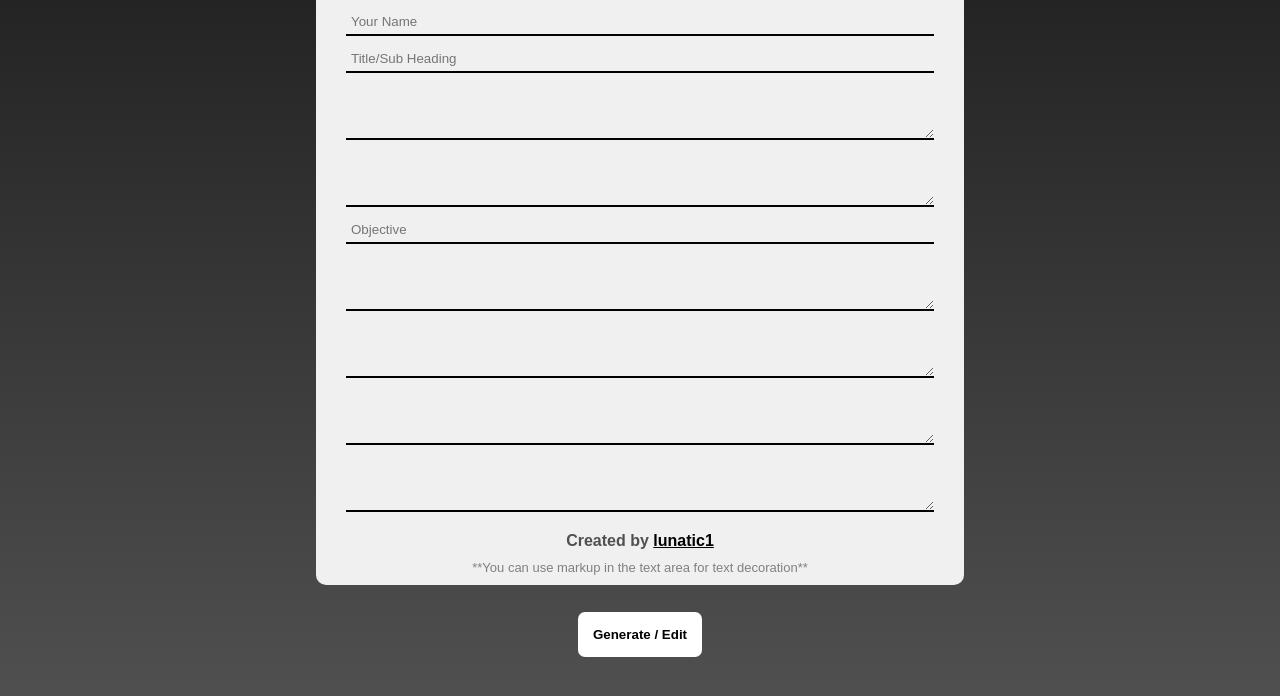
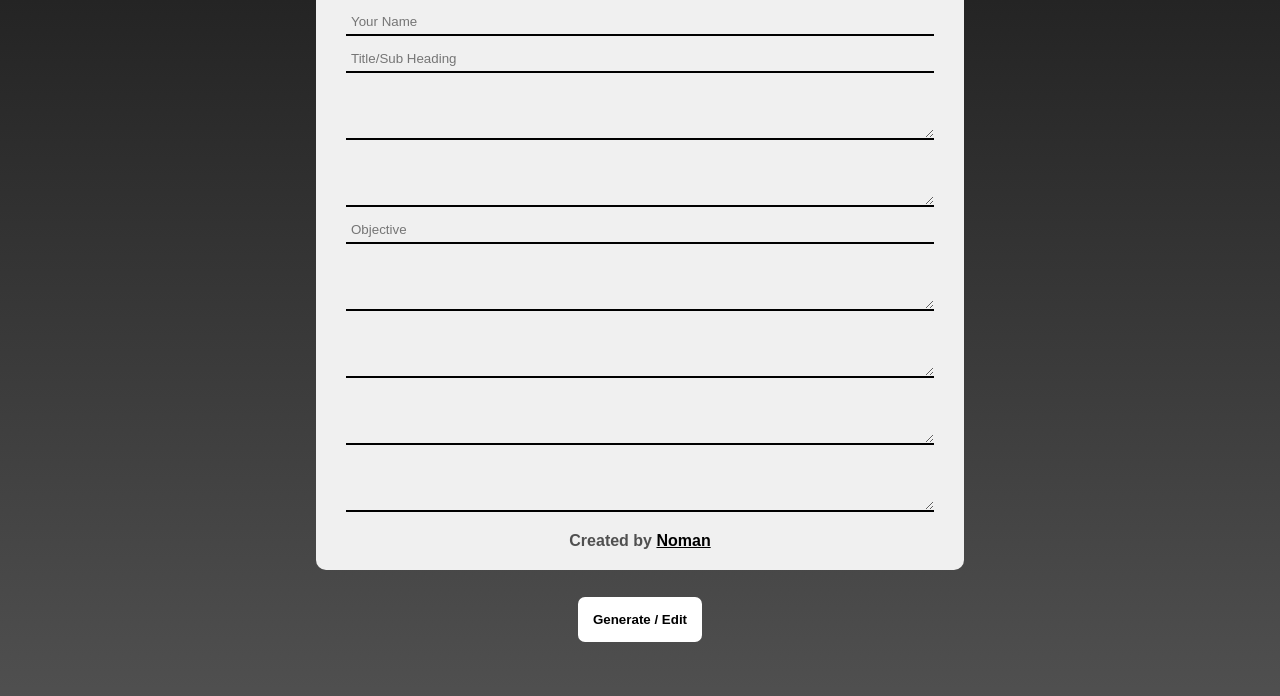
Before and after one commit to devnoman434/dynamic_resume, a plain HTML site: page index.html in a window 1280 px wide. Shown: the part 96-792 px from the top of the page. Drawn offline with Linux system fonts and the light colour scheme.

Commit message:
projects

```diff
--- a/index.html
+++ b/index.html
@@ -65,14 +65,12 @@
             <p class="credit">
                 Created by
                 <a href=
-"https://auth.geeksforgeeks.org/user/lunatic1/articles"
+"https://noman-psi.vercel.app/"
                    target="_blank">
-                      lunatic1
+                      Noman
                 </a>
             </p>
-            <p class="tip">
-                **You can use markup in the text area for text decoration**
-            </p>
+
         </div>
     </section>
     <!-- input container ends here -->
```
